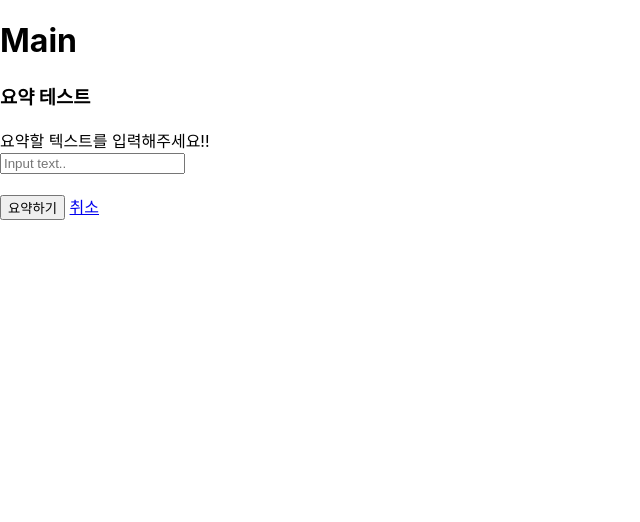
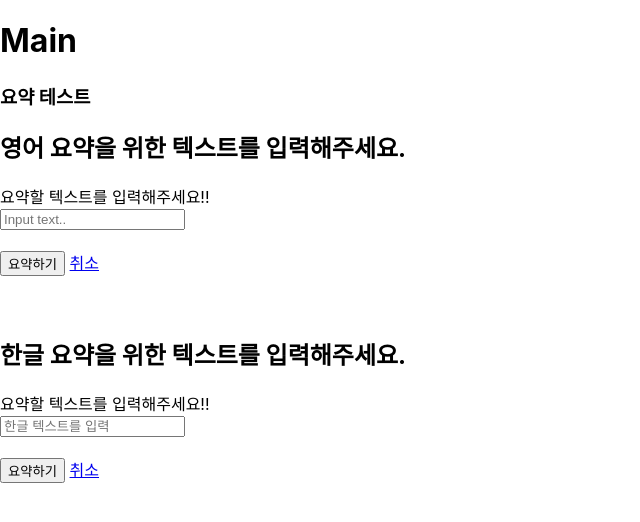
Before and after one commit to younghwani/SummaryProject, a React (Create React App) app in the folder React/summarize-react/: page / in a window 1280 px wide. Shown: the top 522 px of the page, without its empty margins (0-640 px from the left). Built offline with nearby package versions, Linux system fonts and the light colour scheme.

Commit message:
Update ReactJS(Main.js)

```diff
--- a/React/summarize-react/src/container/Main.js
+++ b/React/summarize-react/src/container/Main.js
@@ -14,11 +14,23 @@ const Main = () => {
 		setInput(value);
 	}
 
-	const handleSubmit = async (event) => {
+	const handleSubmitEn = async (event) => {
 		event.preventDefault();
 		setIsLoading(true);
 		const data = await axios.get(
 			`http://localhost:8080/api/summary?text=${input}`
+		);
+		output = data.data.output;
+		console.log(output);
+		setIsLoading(false);
+		window.location.href = `/result/${output}`;
+	};
+
+	const handleSubmitKor = async (event) => {
+		event.preventDefault();
+		setIsLoading(true);
+		const data = await axios.get(
+			`http://localhost:8080/api/kobartSum?text=${input}`
 		);
 		output = data.data.output;
 		console.log(output);
@@ -39,7 +51,8 @@ const Main = () => {
 				</div>
 			) : (
 				<Container>
-					<Form onSubmit={handleSubmit}>
+					<h2>영어 요약을 위한 텍스트를 입력해주세요.</h2>
+					<Form onSubmit={handleSubmitEn}>
 						<Label for="input">
 							요약할 텍스트를 입력해주세요!!
 						</Label>
@@ -63,6 +76,33 @@ const Main = () => {
 							</Button>
 						</FormGroup>
 					</Form>
+					<br />
+					<br />
+					<h2>한글 요약을 위한 텍스트를 입력해주세요.</h2>
+					<Form onSubmit={handleSubmitKor}>
+						<Label for="input">
+							요약할 텍스트를 입력해주세요!!
+						</Label>
+						<br />
+						<Input
+							className="input__text"
+							type="text"
+							name="input"
+							id="input"
+							onChange={onInputChange}
+							placeholder="한글 텍스트를 입력"
+						/>
+						<br />
+						<br />
+						<FormGroup>
+							<Button color="success" type="submit">
+								요약하기
+							</Button>{' '}
+							<Button color="danger" href={`/`}>
+								취소
+							</Button>
+						</FormGroup>
+					</Form>
 				</Container>
 			)}
 		</div>
```
